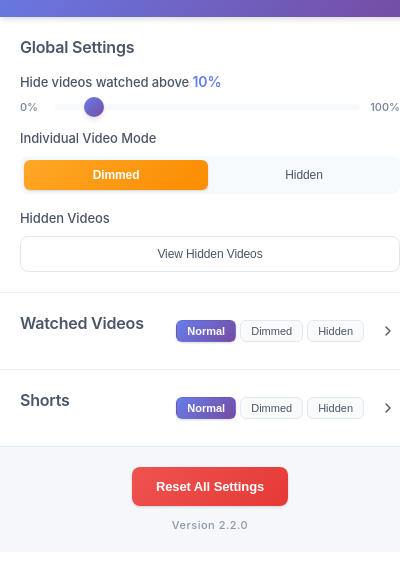
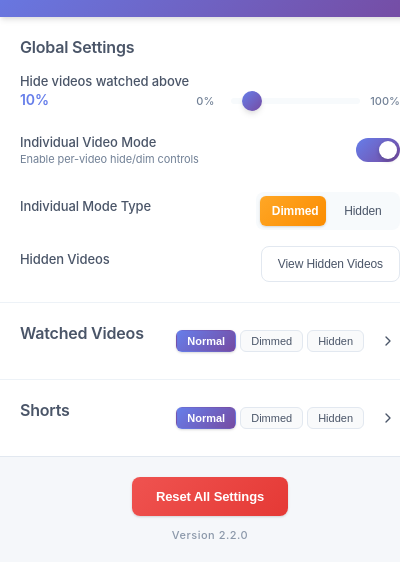
Before and after one commit to m-minasyan/youtube-hide-watched-video-extension, a browser extension: page popup.html in a window 400 px wide. Shown: the part 69-646 px from the top of the page. Drawn offline with Linux system fonts and the light colour scheme.

Commit message:
feat: Add toggle switch to enable/disable Individual Video Mode
- Added toggle switch UI component in settings popup
- Individual Mode options are visually disabled when toggle is off
- Eye buttons are automatically removed when mode is disabled
- Settings persistence and synchronization across tabs
- Updated documentation and changelog

```diff
--- a/background.js
+++ b/background.js
@@ -4,12 +4,14 @@ chrome.runtime.onInstalled.addListener(async (details) => {
     WATCHED_STATE: 'YTHWV_STATE',
     SHORTS_STATE: 'YTHWV_STATE_SHORTS',
     INDIVIDUAL_MODE: 'YTHWV_INDIVIDUAL_MODE',
+    INDIVIDUAL_MODE_ENABLED: 'YTHWV_INDIVIDUAL_MODE_ENABLED',
     THEME: 'YTHWV_THEME'
   };
 
   const DEFAULT_SETTINGS = {
     threshold: 10,
     individualMode: 'dimmed',
+    individualModeEnabled: true,
     theme: 'auto',
     states: {
       watched: {
@@ -34,6 +36,7 @@ chrome.runtime.onInstalled.addListener(async (details) => {
     const defaultData = {
       [STORAGE_KEYS.THRESHOLD]: DEFAULT_SETTINGS.threshold,
       [STORAGE_KEYS.INDIVIDUAL_MODE]: DEFAULT_SETTINGS.individualMode,
+      [STORAGE_KEYS.INDIVIDUAL_MODE_ENABLED]: DEFAULT_SETTINGS.individualModeEnabled,
       [STORAGE_KEYS.THEME]: 'auto'
     };
 
--- a/popup.css
+++ b/popup.css
@@ -541,3 +541,85 @@ footer {
 .container {
   animation: fadeIn 0.3s ease-out;
 }
+
+.toggle-switch {
+  position: relative;
+  display: inline-block;
+  width: 44px;
+  height: 24px;
+  margin-left: auto;
+}
+
+.toggle-switch input {
+  opacity: 0;
+  width: 0;
+  height: 0;
+}
+
+.toggle-slider {
+  position: absolute;
+  cursor: pointer;
+  top: 0;
+  left: 0;
+  right: 0;
+  bottom: 0;
+  background-color: var(--border-color);
+  transition: var(--transition);
+  border-radius: 24px;
+}
+
+.toggle-slider:before {
+  position: absolute;
+  content: "";
+  height: 18px;
+  width: 18px;
+  left: 3px;
+  bottom: 3px;
+  background-color: white;
+  transition: var(--transition);
+  border-radius: 50%;
+  box-shadow: 0 2px 4px rgba(0, 0, 0, 0.2);
+}
+
+.toggle-switch input:checked + .toggle-slider {
+  background: var(--primary-gradient);
+}
+
+.toggle-switch input:checked + .toggle-slider:before {
+  transform: translateX(20px);
+}
+
+.setting-item {
+  display: flex;
+  align-items: center;
+  justify-content: space-between;
+}
+
+.setting-item label {
+  display: flex;
+  flex-direction: column;
+  gap: 2px;
+}
+
+.setting-description {
+  font-size: 11px;
+  color: var(--text-tertiary);
+  font-weight: 400;
+}
+
+#individual-mode-options {
+  transition: opacity 0.3s ease, max-height 0.3s ease;
+  overflow: hidden;
+}
+
+#individual-mode-options.disabled {
+  opacity: 0.5;
+  pointer-events: none;
+  max-height: 0;
+  margin: 0;
+  padding: 0;
+}
+
+#individual-mode-options.disabled .button-group {
+  display: none;
+}
--- a/popup.html
+++ b/popup.html
@@ -49,7 +49,18 @@
       </div>
 
       <div class="setting-item">
-        <label for="individual-mode">Individual Video Mode</label>
+        <label for="individual-mode-toggle">
+          Individual Video Mode
+          <span class="setting-description">Enable per-video hide/dim controls</span>
+        </label>
+        <label class="toggle-switch">
+          <input type="checkbox" id="individual-mode-toggle">
+          <span class="toggle-slider"></span>
+        </label>
+      </div>
+
+      <div class="setting-item" id="individual-mode-options">
+        <label>Individual Mode Type</label>
         <div class="button-group">
           <button class="mode-btn individual-mode" data-mode="dimmed">Dimmed</button>
           <button class="mode-btn individual-mode" data-mode="hidden">Hidden</button>
--- a/popup.js
+++ b/popup.js
@@ -8,6 +8,8 @@ document.addEventListener('DOMContentLoaded', async () => {
   const individualModeButtons = document.querySelectorAll('.individual-mode');
   const sectionHeaders = document.querySelectorAll('.section-header');
   const quickToggleButtons = document.querySelectorAll('.quick-btn-small');
+  const individualModeToggle = document.getElementById('individual-mode-toggle');
+  const individualModeOptions = document.getElementById('individual-mode-options');
 
   const STORAGE_KEYS = {
     THRESHOLD: 'YTHWV_THRESHOLD',
@@ -15,13 +17,15 @@ document.addEventListener('DOMContentLoaded', async () => {
     SHORTS_STATE: 'YTHWV_STATE_SHORTS',
     THEME: 'YTHWV_THEME',
     HIDDEN_VIDEOS: 'YTHWV_HIDDEN_VIDEOS',
-    INDIVIDUAL_MODE: 'YTHWV_INDIVIDUAL_MODE'
+    INDIVIDUAL_MODE: 'YTHWV_INDIVIDUAL_MODE',
+    INDIVIDUAL_MODE_ENABLED: 'YTHWV_INDIVIDUAL_MODE_ENABLED'
   };
 
   const DEFAULT_SETTINGS = {
     threshold: 10,
     theme: 'auto',
     individualMode: 'dimmed',
+    individualModeEnabled: true,
     states: {
       watched: {
         misc: 'normal',
@@ -42,12 +46,30 @@ document.addEventListener('DOMContentLoaded', async () => {
   };
 
   async function initIndividualMode() {
-    const result = await chrome.storage.sync.get(STORAGE_KEYS.INDIVIDUAL_MODE);
+    const result = await chrome.storage.sync.get([
+      STORAGE_KEYS.INDIVIDUAL_MODE,
+      STORAGE_KEYS.INDIVIDUAL_MODE_ENABLED
+    ]);
+
     let individualMode = result[STORAGE_KEYS.INDIVIDUAL_MODE];
+    let individualModeEnabled = result[STORAGE_KEYS.INDIVIDUAL_MODE_ENABLED];
+
+    if (individualModeEnabled === undefined) {
+      individualModeEnabled = DEFAULT_SETTINGS.individualModeEnabled;
+      await saveSettings(STORAGE_KEYS.INDIVIDUAL_MODE_ENABLED, individualModeEnabled);
+    }
 
     if (!individualMode) {
       individualMode = DEFAULT_SETTINGS.individualMode;
       await saveSettings(STORAGE_KEYS.INDIVIDUAL_MODE, individualMode);
+    }
+
+    individualModeToggle.checked = individualModeEnabled;
+
+    if (individualModeEnabled) {
+      individualModeOptions.classList.remove('disabled');
+    } else {
+      individualModeOptions.classList.add('disabled');
     }
 
     individualModeButtons.forEach(button => {
@@ -271,6 +293,17 @@ document.addEventListener('DOMContentLoaded', async () => {
     });
   });
 
+  individualModeToggle.addEventListener('change', async () => {
+    const enabled = individualModeToggle.checked;
+    await saveSettings(STORAGE_KEYS.INDIVIDUAL_MODE_ENABLED, enabled);
+
+    if (enabled) {
+      individualModeOptions.classList.remove('disabled');
+    } else {
+      individualModeOptions.classList.add('disabled');
+    }
+  });
+
   individualModeButtons.forEach(button => {
     button.addEventListener('click', async () => {
       const mode = button.dataset.mode;
@@ -293,7 +326,8 @@ document.addEventListener('DOMContentLoaded', async () => {
       const defaultData = {
         [STORAGE_KEYS.THRESHOLD]: DEFAULT_SETTINGS.threshold,
         [STORAGE_KEYS.THEME]: DEFAULT_SETTINGS.theme,
-        [STORAGE_KEYS.INDIVIDUAL_MODE]: DEFAULT_SETTINGS.individualMode
+        [STORAGE_KEYS.INDIVIDUAL_MODE]: DEFAULT_SETTINGS.individualMode,
+        [STORAGE_KEYS.INDIVIDUAL_MODE_ENABLED]: DEFAULT_SETTINGS.individualModeEnabled
       };
 
       Object.keys(DEFAULT_SETTINGS.states.watched).forEach(section => {
```
Also changed, not shown: content.js (+24 -2 lines), docs/frontend-guidelines.md (+3 -2 lines), docs/changelog.md.
